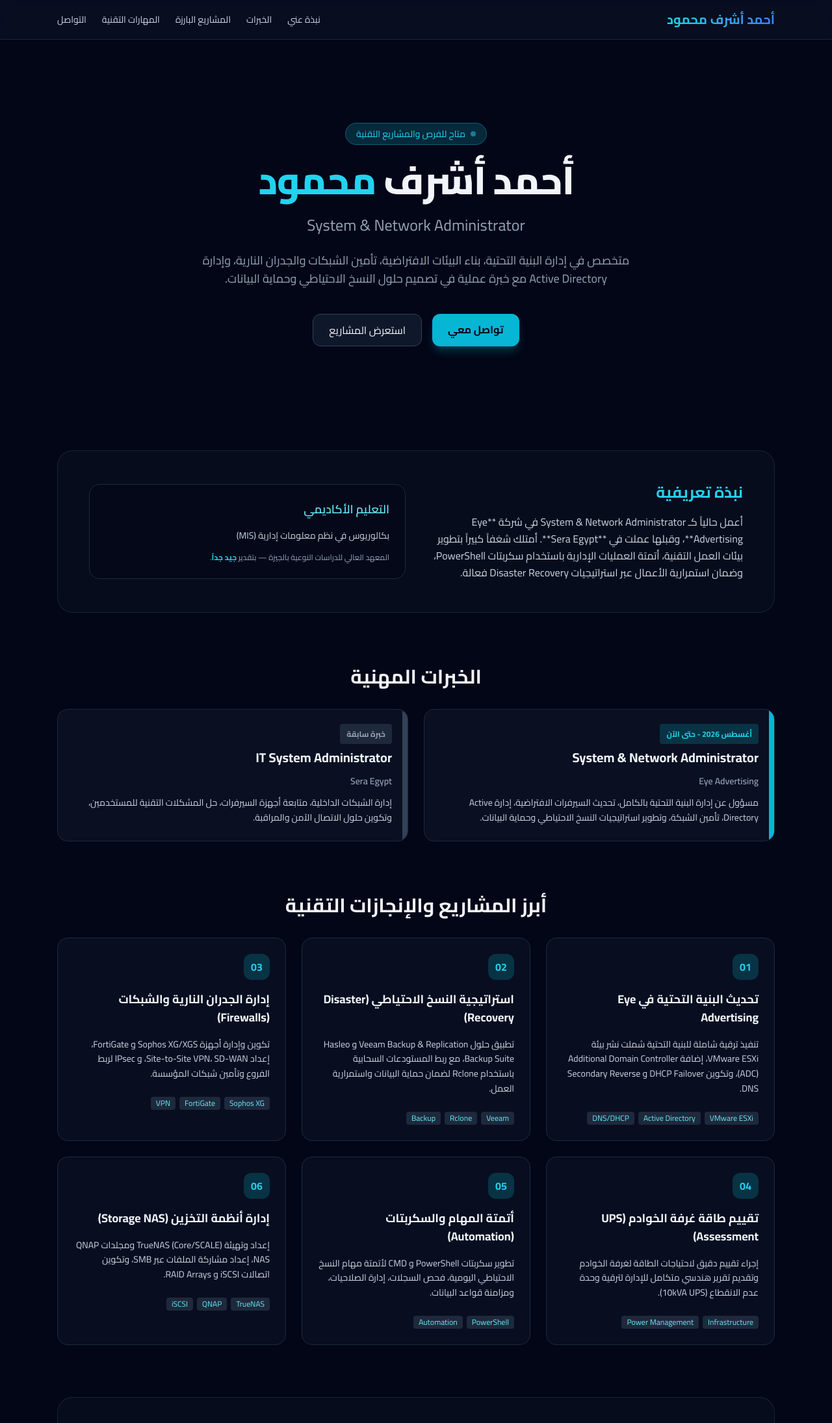
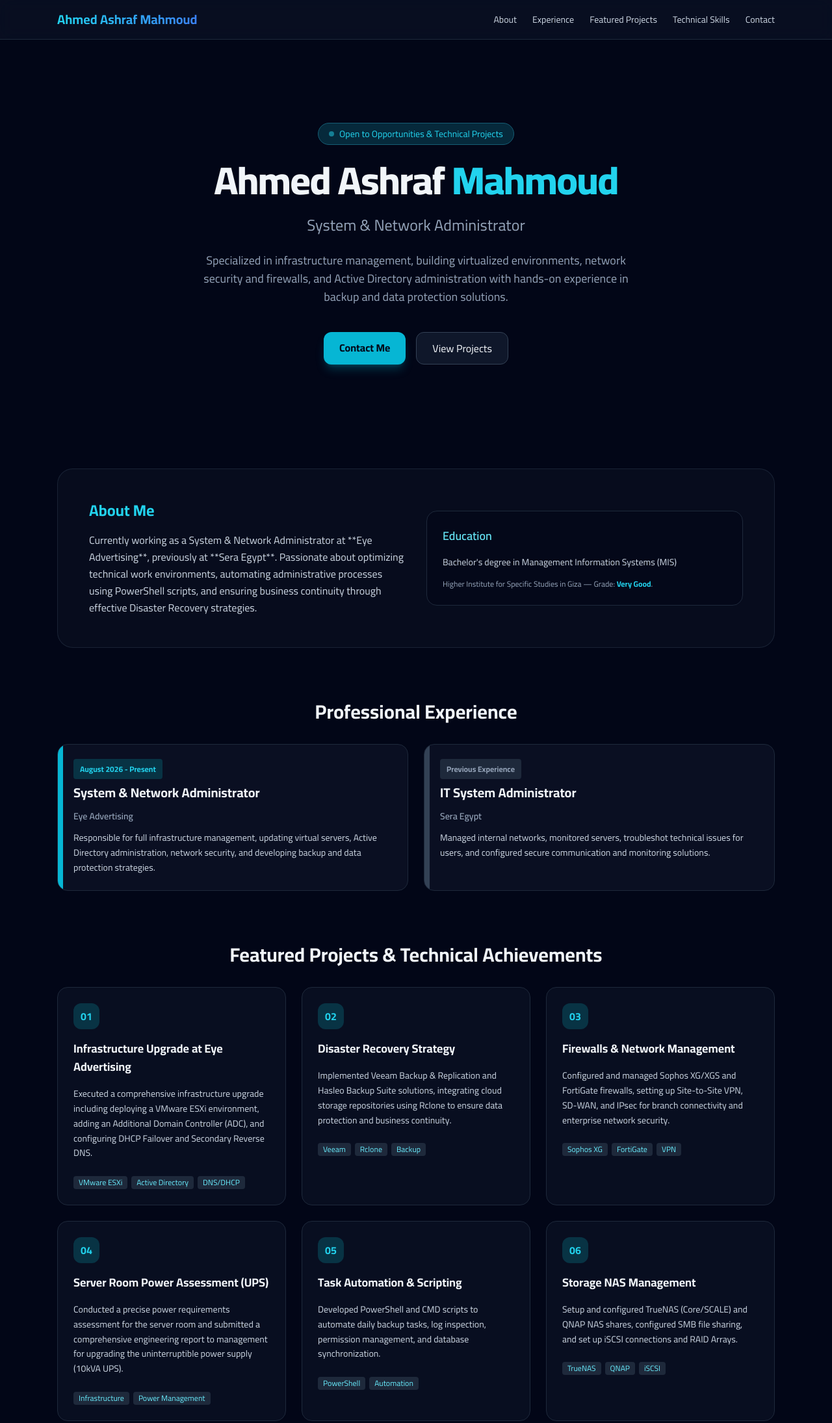
Before and after one commit to AhmedAshraf08/Ahmedashraf.github.io, a plain HTML site: page index.html in a window 1280 px wide. Shown: the top 2190 px of the page at 65% size. Drawn offline with nearby package versions, Linux system fonts and the light colour scheme.

Commit message:
Update index.html

```diff
--- a/index.html
+++ b/index.html
@@ -1,9 +1,9 @@
 <!DOCTYPE html>
-<html lang="ar" dir="rtl">
+<html lang="en" dir="ltr">
 <head>
     <meta charset="UTF-8">
     <meta name="viewport" content="width=device-width, initial-scale=1.0">
-    <title>أحمد أشرف محمود | System & Network Administrator</title>
+    <title>Ahmed Ashraf Mahmoud | System & Network Administrator</title>
     <!-- Tailwind CSS CDN -->
     <script src="https://cdn.tailwindcss.com"></script>
     <link href="https://fonts.googleapis.com/css2?family=Cairo:wght@300;400;600;700;800&display=swap" rel="stylesheet">
@@ -17,14 +17,14 @@
     <header class="relative overflow-hidden border-b border-slate-800 bg-slate-900/50 backdrop-blur-md sticky top-0 z-50">
         <div class="max-w-6xl mx-auto px-6 py-4 flex justify-between items-center">
             <h1 class="text-xl font-bold bg-gradient-to-r from-cyan-400 to-blue-500 bg-clip-text text-transparent">
-                أحمد أشرف محمود
+                Ahmed Ashraf Mahmoud
             </h1>
             <nav class="hidden md:flex gap-6 text-sm text-slate-300">
-                <a href="#about" class="hover:text-cyan-400 transition">نبذة عني</a>
-                <a href="#experience" class="hover:text-cyan-400 transition">الخبرات</a>
-                <a href="#projects" class="hover:text-cyan-400 transition">المشاريع البارزة</a>
-                <a href="#skills" class="hover:text-cyan-400 transition">المهارات التقنية</a>
-                <a href="#contact" class="hover:text-cyan-400 transition">التواصل</a>
+                <a href="#about" class="hover:text-cyan-400 transition">About</a>
+                <a href="#experience" class="hover:text-cyan-400 transition">Experience</a>
+                <a href="#projects" class="hover:text-cyan-400 transition">Featured Projects</a>
+                <a href="#skills" class="hover:text-cyan-400 transition">Technical Skills</a>
+                <a href="#contact" class="hover:text-cyan-400 transition">Contact</a>
             </nav>
         </div>
     </header>
@@ -35,23 +35,23 @@
         <section class="py-12 md:py-20 flex flex-col items-center text-center space-y-6">
             <div class="inline-flex items-center gap-2 px-4 py-1.5 rounded-full bg-cyan-950/80 border border-cyan-800 text-cyan-400 text-sm font-medium">
                 <span class="w-2 h-2 rounded-full bg-cyan-400 animate-pulse"></span>
-                متاح للفرص والمشاريع التقنية
+                Open to Opportunities & Technical Projects
             </div>
             <h2 class="text-4xl md:text-6xl font-extrabold tracking-tight">
-                أحمد أشرف <span class="text-cyan-400">محمود</span>
+                Ahmed Ashraf <span class="text-cyan-400">Mahmoud</span>
             </h2>
             <p class="text-xl md:text-2xl text-slate-400 font-medium">
                 System & Network Administrator
             </p>
             <p class="max-w-2xl text-slate-400 text-base md:text-lg leading-relaxed">
-                متخصص في إدارة البنية التحتية، بناء البيئات الافتراضية، تأمين الشبكات والجدران النارية، وإدارة Active Directory مع خبرة عملية في تصميم حلول النسخ الاحتياطي وحماية البيانات.
+                Specialized in infrastructure management, building virtualized environments, network security and firewalls, and Active Directory administration with hands-on experience in backup and data protection solutions.
             </p>
             <div class="flex gap-4 pt-4">
                 <a href="#contact" class="px-6 py-3 rounded-xl bg-cyan-500 text-slate-950 font-bold hover:bg-cyan-400 transition shadow-lg shadow-cyan-500/25">
-                    تواصل معي
+                    Contact Me
                 </a>
                 <a href="#projects" class="px-6 py-3 rounded-xl bg-slate-900 border border-slate-700 hover:bg-slate-800 transition font-medium">
-                    استعرض المشاريع
+                    View Projects
                 </a>
             </div>
         </section>
@@ -59,42 +59,42 @@
         <!-- About & Education -->
         <section id="about" class="grid md:grid-cols-2 gap-8 items-center bg-slate-900/40 border border-slate-800/80 rounded-3xl p-8 md:p-12">
             <div class="space-y-4">
-                <h3 class="text-2xl font-bold text-cyan-400">نبذة تعريفية</h3>
+                <h3 class="text-2xl font-bold text-cyan-400">About Me</h3>
                 <p class="text-slate-300 leading-relaxed">
-                    أعمل حالياً كـ System & Network Administrator في شركة **Eye Advertising**، وقبلها عملت في **Sera Egypt**. أمتلك شغفاً كبيراً بتطوير بيئات العمل التقنية، أتمتة العمليات الإدارية باستخدام سكربتات PowerShell، وضمان استمرارية الأعمال عبر استراتيجيات Disaster Recovery فعالة.
+                    Currently working as a System & Network Administrator at **Eye Advertising**, previously at **Sera Egypt**. Passionate about optimizing technical work environments, automating administrative processes using PowerShell scripts, and ensuring business continuity through effective Disaster Recovery strategies.
                 </p>
             </div>
             <div class="bg-slate-950/60 border border-slate-800 rounded-2xl p-6 space-y-4">
-                <h4 class="text-lg font-semibold text-cyan-300">التعليم الأكاديمي</h4>
+                <h4 class="text-lg font-semibold text-cyan-300">Education</h4>
                 <p class="text-sm text-slate-300 font-medium">
-                    بكالوريوس في نظم معلومات إدارية (MIS)
+                    Bachelor's degree in Management Information Systems (MIS)
                 </p>
                 <p class="text-xs text-slate-400">
-                    المعهد العالي للدراسات النوعية بالجيزة — بتقدير <span class="text-cyan-400 font-bold">جيد جداً</span>.
+                    Higher Institute for Specific Studies in Giza — Grade: <span class="text-cyan-400 font-bold">Very Good</span>.
                 </p>
             </div>
         </section>
 
         <!-- Experience -->
         <section id="experience" class="space-y-8">
-            <h3 class="text-3xl font-bold text-center">الخبرات المهنية</h3>
+            <h3 class="text-3xl font-bold text-center">Professional Experience</h3>
             <div class="grid md:grid-cols-2 gap-6">
                 <div class="bg-slate-900/60 border border-slate-800 rounded-2xl p-6 space-y-3 relative overflow-hidden">
-                    <div class="absolute top-0 right-0 w-2 h-full bg-cyan-500"></div>
-                    <span class="text-xs text-cyan-400 font-bold px-2.5 py-1 rounded bg-cyan-950">أغسطس 2026 - حتى الآن</span>
+                    <div class="absolute top-0 left-0 w-2 h-full bg-cyan-500"></div>
+                    <span class="text-xs text-cyan-400 font-bold px-2.5 py-1 rounded bg-cyan-950">August 2026 - Present</span>
                     <h4 class="text-xl font-bold">System & Network Administrator</h4>
                     <p class="text-sm text-slate-400 font-semibold">Eye Advertising</p>
                     <p class="text-sm text-slate-300 leading-relaxed">
-                        مسؤول عن إدارة البنية التحتية بالكامل، تحديث السيرفرات الافتراضية، إدارة Active Directory، تأمين الشبكة، وتطوير استراتيجيات النسخ الاحتياطي وحماية البيانات.
+                        Responsible for full infrastructure management, updating virtual servers, Active Directory administration, network security, and developing backup and data protection strategies.
                     </p>
                 </div>
                 <div class="bg-slate-900/60 border border-slate-800 rounded-2xl p-6 space-y-3 relative overflow-hidden">
-                    <div class="absolute top-0 right-0 w-2 h-full bg-slate-700"></div>
-                    <span class="text-xs text-slate-400 font-bold px-2.5 py-1 rounded bg-slate-800">خبرة سابقة</span>
+                    <div class="absolute top-0 left-0 w-2 h-full bg-slate-700"></div>
+                    <span class="text-xs text-slate-400 font-bold px-2.5 py-1 rounded bg-slate-800">Previous Experience</span>
                     <h4 class="text-xl font-bold">IT System Administrator</h4>
                     <p class="text-sm text-slate-400 font-semibold">Sera Egypt</p>
                     <p class="text-sm text-slate-300 leading-relaxed">
-                        إدارة الشبكات الداخلية، متابعة أجهزة السيرفرات، حل المشكلات التقنية للمستخدمين، وتكوين حلول الاتصال الآمن والمراقبة.
+                        Managed internal networks, monitored servers, troubleshot technical issues for users, and configured secure communication and monitoring solutions.
                     </p>
                 </div>
             </div>
@@ -102,14 +102,14 @@
 
         <!-- Key Projects & Achievements -->
         <section id="projects" class="space-y-8">
-            <h3 class="text-3xl font-bold text-center">أبرز المشاريع والإنجازات التقنية</h3>
+            <h3 class="text-3xl font-bold text-center">Featured Projects & Technical Achievements</h3>
             <div class="grid md:grid-cols-2 lg:grid-cols-3 gap-6">
                 <!-- Project 1 -->
                 <div class="bg-slate-900/50 border border-slate-800 rounded-2xl p-6 space-y-4 hover:border-cyan-500/50 transition">
                     <div class="w-10 h-10 rounded-xl bg-cyan-950 flex items-center justify-center text-cyan-400 font-bold">01</div>
-                    <h4 class="text-lg font-bold">تحديث البنية التحتية في Eye Advertising</h4>
+                    <h4 class="text-lg font-bold">Infrastructure Upgrade at Eye Advertising</h4>
                     <p class="text-sm text-slate-300 leading-relaxed">
-                        تنفيذ ترقية شاملة للبنية التحتية شملت نشر بيئة VMware ESXi، إضافة Additional Domain Controller (ADC)، وتكوين DHCP Failover و Secondary Reverse DNS.
+                        Executed a comprehensive infrastructure upgrade including deploying a VMware ESXi environment, adding an Additional Domain Controller (ADC), and configuring DHCP Failover and Secondary Reverse DNS.
                     </p>
                     <div class="flex flex-wrap gap-1.5 pt-2">
                         <span class="text-xs px-2 py-0.5 rounded bg-slate-800 text-cyan-300">VMware ESXi</span>
@@ -121,9 +121,9 @@
                 <!-- Project 2 -->
                 <div class="bg-slate-900/50 border border-slate-800 rounded-2xl p-6 space-y-4 hover:border-cyan-500/50 transition">
                     <div class="w-10 h-10 rounded-xl bg-cyan-950 flex items-center justify-center text-cyan-400 font-bold">02</div>
-                    <h4 class="text-lg font-bold">استراتيجية النسخ الاحتياطي (Disaster Recovery)</h4>
+                    <h4 class="text-lg font-bold">Disaster Recovery Strategy</h4>
                     <p class="text-sm text-slate-300 leading-relaxed">
-                        تطبيق حلول Veeam Backup & Replication و Hasleo Backup Suite، مع ربط المستودعات السحابية باستخدام Rclone لضمان حماية البيانات واستمرارية العمل.
+                        Implemented Veeam Backup & Replication and Hasleo Backup Suite solutions, integrating cloud storage repositories using Rclone to ensure data protection and business continuity.
                     </p>
                     <div class="flex flex-wrap gap-1.5 pt-2">
                         <span class="text-xs px-2 py-0.5 rounded bg-slate-800 text-cyan-300">Veeam</span>
@@ -135,9 +135,9 @@
                 <!-- Project 3 -->
                 <div class="bg-slate-900/50 border border-slate-800 rounded-2xl p-6 space-y-4 hover:border-cyan-500/50 transition">
                     <div class="w-10 h-10 rounded-xl bg-cyan-950 flex items-center justify-center text-cyan-400 font-bold">03</div>
-                    <h4 class="text-lg font-bold">إدارة الجدران النارية والشبكات (Firewalls)</h4>
+                    <h4 class="text-lg font-bold">Firewalls & Network Management</h4>
                     <p class="text-sm text-slate-300 leading-relaxed">
-                        تكوين وإدارة أجهزة Sophos XG/XGS و FortiGate، إعداد Site-to-Site VPN، SD-WAN، و IPsec لربط الفروع وتأمين شبكات المؤسسة.
+                        Configured and managed Sophos XG/XGS and FortiGate firewalls, setting up Site-to-Site VPN, SD-WAN, and IPsec for branch connectivity and enterprise network security.
                     </p>
                     <div class="flex flex-wrap gap-1.5 pt-2">
                         <span class="text-xs px-2 py-0.5 rounded bg-slate-800 text-cyan-300">Sophos XG</span>
@@ -149,9 +149,9 @@
                 <!-- Project 4 -->
                 <div class="bg-slate-900/50 border border-slate-800 rounded-2xl p-6 space-y-4 hover:border-cyan-500/50 transition">
                     <div class="w-10 h-10 rounded-xl bg-cyan-950 flex items-center justify-center text-cyan-400 font-bold">04</div>
-                    <h4 class="text-lg font-bold">تقييم طاقة غرفة الخوادم (UPS Assessment)</h4>
+                    <h4 class="text-lg font-bold">Server Room Power Assessment (UPS)</h4>
                     <p class="text-sm text-slate-300 leading-relaxed">
-                        إجراء تقييم دقيق لاحتياجات الطاقة لغرفة الخوادم وتقديم تقرير هندسي متكامل للإدارة لترقية وحدة عدم الانقطاع (10kVA UPS).
+                        Conducted a precise power requirements assessment for the server room and submitted a comprehensive engineering report to management for upgrading the uninterruptible power supply (10kVA UPS).
                     </p>
                     <div class="flex flex-wrap gap-1.5 pt-2">
                         <span class="text-xs px-2 py-0.5 rounded bg-slate-800 text-cyan-300">Infrastructure</span>
@@ -162,9 +162,9 @@
                 <!-- Project 5 -->
                 <div class="bg-slate-900/50 border border-slate-800 rounded-2xl p-6 space-y-4 hover:border-cyan-500/50 transition">
                     <div class="w-10 h-10 rounded-xl bg-cyan-950 flex items-center justify-center text-cyan-400 font-bold">05</div>
-                    <h4 class="text-lg font-bold">أتمتة المهام والسكربتات (Automation)</h4>
+                    <h4 class="text-lg font-bold">Task Automation & Scripting</h4>
                     <p class="text-sm text-slate-300 leading-relaxed">
-                        تطوير سكربتات PowerShell و CMD لأتمتة مهام النسخ الاحتياطي اليومية، فحص السجلات، إدارة الصلاحيات، ومزامنة قواعد البيانات.
+                        Developed PowerShell and CMD scripts to automate daily backup tasks, log inspection, permission management, and database synchronization.
                     </p>
                     <div class="flex flex-wrap gap-1.5 pt-2">
                         <span class="text-xs px-2 py-0.5 rounded bg-slate-800 text-cyan-300">PowerShell</span>
@@ -175,9 +175,9 @@
                 <!-- Project 6 -->
                 <div class="bg-slate-900/50 border border-slate-800 rounded-2xl p-6 space-y-4 hover:border-cyan-500/50 transition">
                     <div class="w-10 h-10 rounded-xl bg-cyan-950 flex items-center justify-center text-cyan-400 font-bold">06</div>
-                    <h4 class="text-lg font-bold">إدارة أنظمة التخزين (Storage NAS)</h4>
+                    <h4 class="text-lg font-bold">Storage NAS Management</h4>
                     <p class="text-sm text-slate-300 leading-relaxed">
-                        إعداد وتهيئة TrueNAS (Core/SCALE) ومجلدات QNAP NAS، إعداد مشاركة الملفات عبر SMB، وتكوين اتصالات iSCSI و RAID Arrays.
+                        Setup and configured TrueNAS (Core/SCALE) and QNAP NAS shares, configured SMB file sharing, and set up iSCSI connections and RAID Arrays.
                     </p>
                     <div class="flex flex-wrap gap-1.5 pt-2">
                         <span class="text-xs px-2 py-0.5 rounded bg-slate-800 text-cyan-300">TrueNAS</span>
@@ -190,14 +190,14 @@
 
         <!-- Technical Skills -->
         <section id="skills" class="space-y-8 bg-slate-900/40 border border-slate-800/80 rounded-3xl p-8 md:p-12">
-            <h3 class="text-3xl font-bold text-center">المهارات والتقنيات التقنية</h3>
+            <h3 class="text-3xl font-bold text-center">Technical Skills & Technologies</h3>
             <div class="grid grid-cols-1 md:grid-cols-3 gap-6">
                 <div class="space-y-3">
                     <h4 class="text-cyan-400 font-bold text-lg">Virtualization & Cloud</h4>
                     <ul class="space-y-2 text-sm text-slate-300">
                         <li>• VMware ESXi, vCenter, vSphere</li>
                         <li>• Proxmox VE, vMotion, OVA/OVF</li>
-                        <li>• Microsoft Azure (AZ-104 - دراسة)</li>
+                        <li>• Microsoft Azure (AZ-104 - Studying)</li>
                     </ul>
                 </div>
                 <div class="space-y-3">
@@ -221,13 +221,13 @@
 
         <!-- Contact Section -->
         <section id="contact" class="text-center space-y-6 py-12">
-            <h3 class="text-3xl font-bold">دعنا نتواصل</h3>
+            <h3 class="text-3xl font-bold">Let's Connect</h3>
             <p class="text-slate-400 max-w-xl mx-auto">
-                إذا كنت ترغب في مناقشة فرص تعاون، استشارة تقنية، أو استعراض الخبرات بالتفصيل، يسعدني تواصلك معي عبر قنوات الاتصال أدناه:
+                If you'd like to discuss collaboration opportunities, technical consulting, or review detailed experiences, feel free to reach out via the channels below:
             </p>
              <div class="flex justify-center gap-6 pt-4">
                 <a href="mailto:ahmedashrafua7@gmial.com" class="px-6 py-3 rounded-xl bg-slate-900 border border-slate-700 hover:border-cyan-500 transition text-sm font-medium">
-                    البريد الإلكتروني
+                    Email
                 </a>
                 <a href="https://www.linkedin.com/in/ahmmedashraf/" target="_blank" class="px-6 py-3 rounded-xl bg-slate-900 border border-slate-700 hover:border-cyan-500 transition text-sm font-medium">
                     LinkedIn
@@ -242,7 +242,7 @@
 
     <!-- Footer -->
     <footer class="border-t border-slate-900 bg-slate-950 py-8 text-center text-xs text-slate-500">
-        <p>© 2026 أحمد أشرف محمود. جميع الحقوق محفوظة.</p>
+        <p>© 2026 Ahmed Ashraf Mahmoud. All rights reserved.</p>
     </footer>
 
 </body>
```
